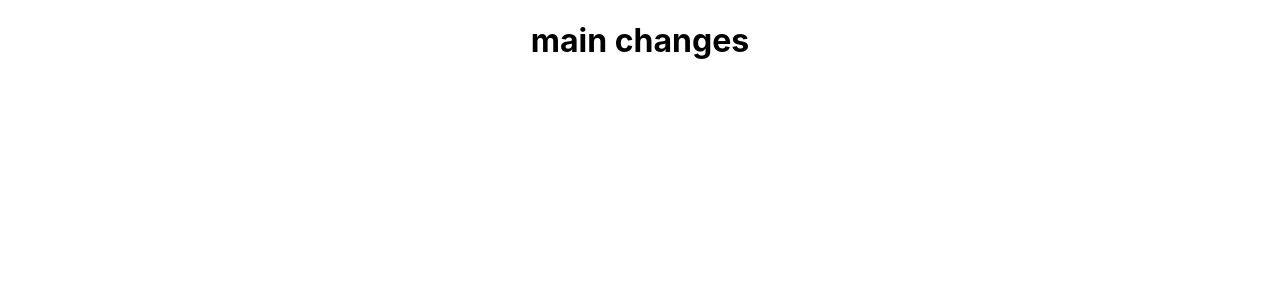
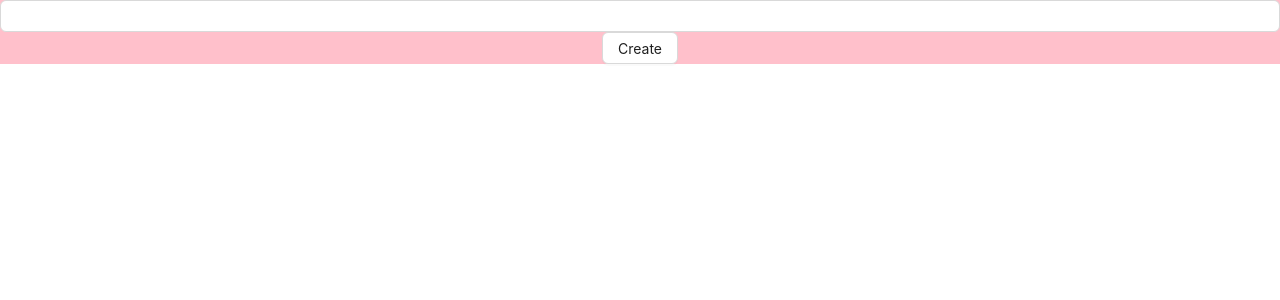
Before and after one commit to isPeang/todolist, a React (Create React App) app: page / in a window 1280 px wide. Shown: the top 300 px of the page. Built offline with nearby package versions, Linux system fonts and the light colour scheme.

Commit message:
component todolist

```diff
--- a/package.json
+++ b/package.json
@@ -6,14 +6,15 @@
     "@testing-library/jest-dom": "^5.17.0",
     "@testing-library/react": "^13.4.0",
     "@testing-library/user-event": "^13.5.0",
+    "antd": "^5.15.4",
     "react": "^18.2.0",
     "react-dom": "^18.2.0",
     "react-scripts": "5.0.1",
     "web-vitals": "^2.1.4"
   },
   "scripts": {
-    "start": "react-scripts start",
-    "build": "react-scripts build",
+    "start": "set NODE_OPTIONS=--openssl-legacy-provider && react-scripts start",
+    "build": "set NODE_OPTIONS=--openssl-legacy-provider && react-scripts build",
     "test": "react-scripts test",
     "eject": "react-scripts eject"
   },
--- a/src/App.css
+++ b/src/App.css
@@ -1,5 +1,6 @@
 .App {
   text-align: center;
+  background-color: rgb(220, 164, 90);
 }
 
 .App-logo {
--- a/src/App.js
+++ b/src/App.js
@@ -1,11 +1,12 @@
-import logo from './logo.svg';
 import './App.css';
+import React from 'react';
+import TodoPage from './component/TodoPage';
 
 function App() {
   return (
-    <div className="App">
-      <h1>main changes </h1>
-    </div>
+    <div className='App'>
+   <TodoPage/>
+   </div>
   );
 }
 
--- /dev/null
+++ b/src/component/InputPage.js
@@ -0,0 +1,16 @@
+import React from 'react';
+import { Button, Input } from 'antd';
+
+const InputPage = ({input, change, submitbtn}) => {
+    return (
+        <>
+        <Input
+        type='text'
+        value={input}
+        onChange={change}/>
+        <Button onClick={submitbtn}>Create</Button>
+        </>
+    );
+};
+
+export default InputPage;
--- /dev/null
+++ b/src/component/ListPage.js
@@ -0,0 +1,18 @@
+import { Button } from 'antd';
+import React from 'react';
+
+const ListPage = ({listmap, removebtn, editbtn}) => {
+    return (
+        <>
+        {listmap.map((list, index) =>
+        <p key={index}>
+            {list}
+            <Button onClick={() => editbtn(index)}>Edit</Button>
+            <Button onClick={() => removebtn(index)}>Delete</Button>
+        </p>
+        )}
+        </>
+    );
+};
+
+export default ListPage;
--- /dev/null
+++ b/src/component/TodoPage.js
@@ -0,0 +1,46 @@
+import React, { useState } from 'react';
+import InputPage from './InputPage';
+import ListPage from './ListPage';
+import { Card, Layout } from "antd";
+
+const TodoPage = () => {
+    const [todo, setTodo] = useState();
+    const [list, setList] = useState([]);
+    const [edit, setEdit] = useState();
+
+    const onCreate = () => {
+        if (edit != null) {
+            const newList = list.map((items, index) => {
+                if (index === edit) return todo; //ถ้า index === edit ให้ return todo ที่เป็นข้อมูลใหม่ที่ผู้ใช้ป้อนเข้ามา
+            })
+            setList(newList); //ได้ array ใหม่แก้ไขรายการสำเร็จแล้ว จะใช้ setList เพื่ออัปเดต state list ให้เป็น array ใหม่ที่มีการแก้ไขแล้ว
+            setEdit(null);
+        } else
+            if (todo.length) setList([...list, todo]);
+        setTodo('');
+        console.log(list)
+    }
+
+    const onRemove = (index) => {
+        const removed = list.filter((_, i) => i !== index);
+        setList(removed);
+        console.log('รายการที่เหลือจากการลบ', removed);
+    }
+
+    const onEdit = (index) => {
+        const findEdit = list.find((_, i) => i == index); //เอาค่าที่ตรงกับ index ที่คลิกมา เก็บไว้ในตัวแปร findEdit
+        if (findEdit) setTodo(findEdit); //แล้วเอามา setTodo เพื่อไปแสดงในช่อง input
+        setEdit(index); //set ค่า index ที่จะแก้ไขไปที่ตัวแปร edit
+    }
+
+    return (
+        <Layout style={{ backgroundColor: 'pink' }}>
+            <div>
+                <InputPage input={todo} change={e => setTodo(e.target.value)} submitbtn={onCreate} />
+                <ListPage listmap={list} removebtn={onRemove} editbtn={onEdit} />
+            </div>
+        </Layout>
+    );
+};
+
+export default TodoPage;
```
Also changed, not shown: 1 other file (tests, documents, lock files or other folders).
